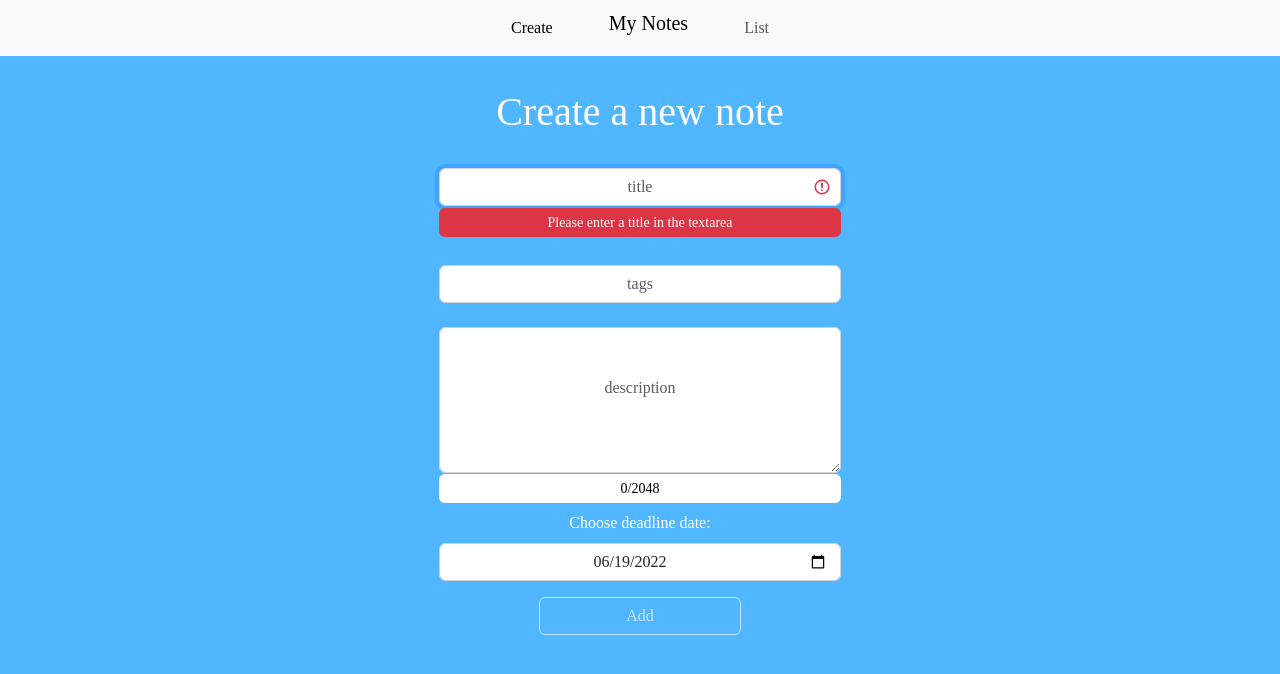
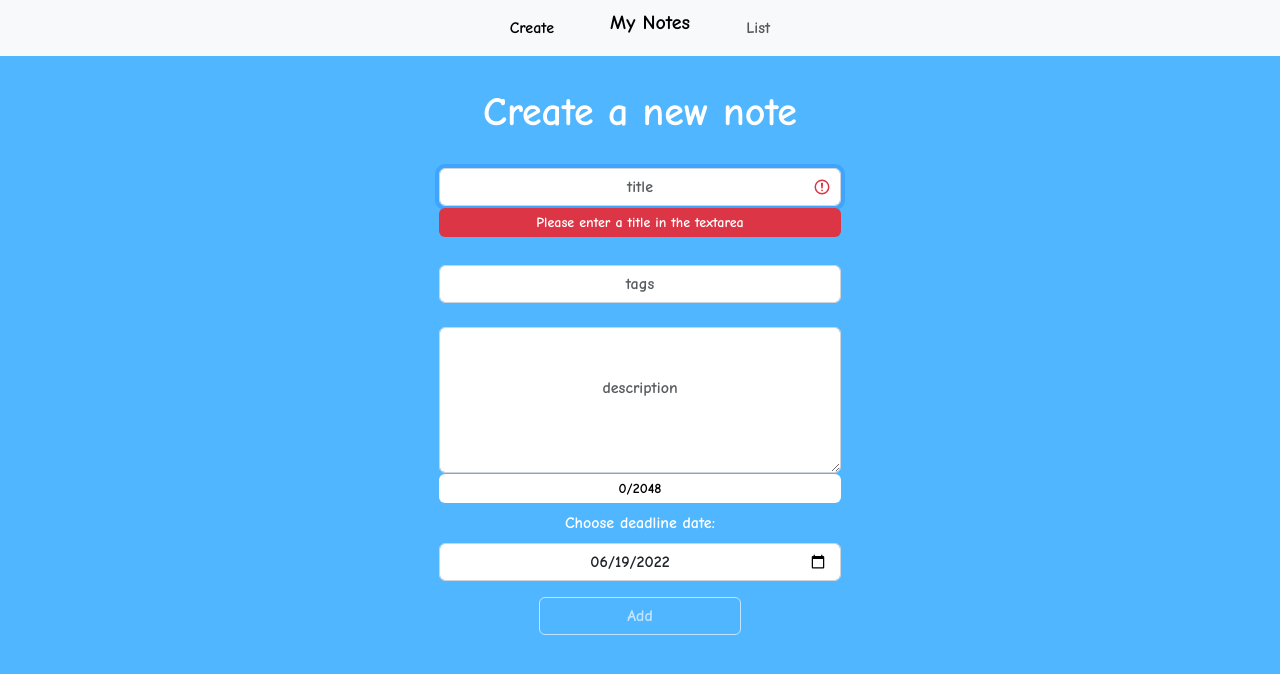
Before and after one commit to AlexanderRomanko/my-notes, a Vue app: page / in a window 1280 px wide. Shown: the top 674 px of the page. Built offline with nearby package versions, Linux system fonts and the light colour scheme.

Commit message:
added font to css

```diff
--- a/src/style.css
+++ b/src/style.css
@@ -1,7 +1,9 @@
+@import url("https://fonts.googleapis.com/css2?family=Comic+Neue:wght@700&display=swap");
+
 body {
     background-color: #4fb6ff;
     color: #ffffff;
-    font-family: cursive;
+    font-family: 'Comic Neue', cursive;
     text-align: center;
 }
 
```
